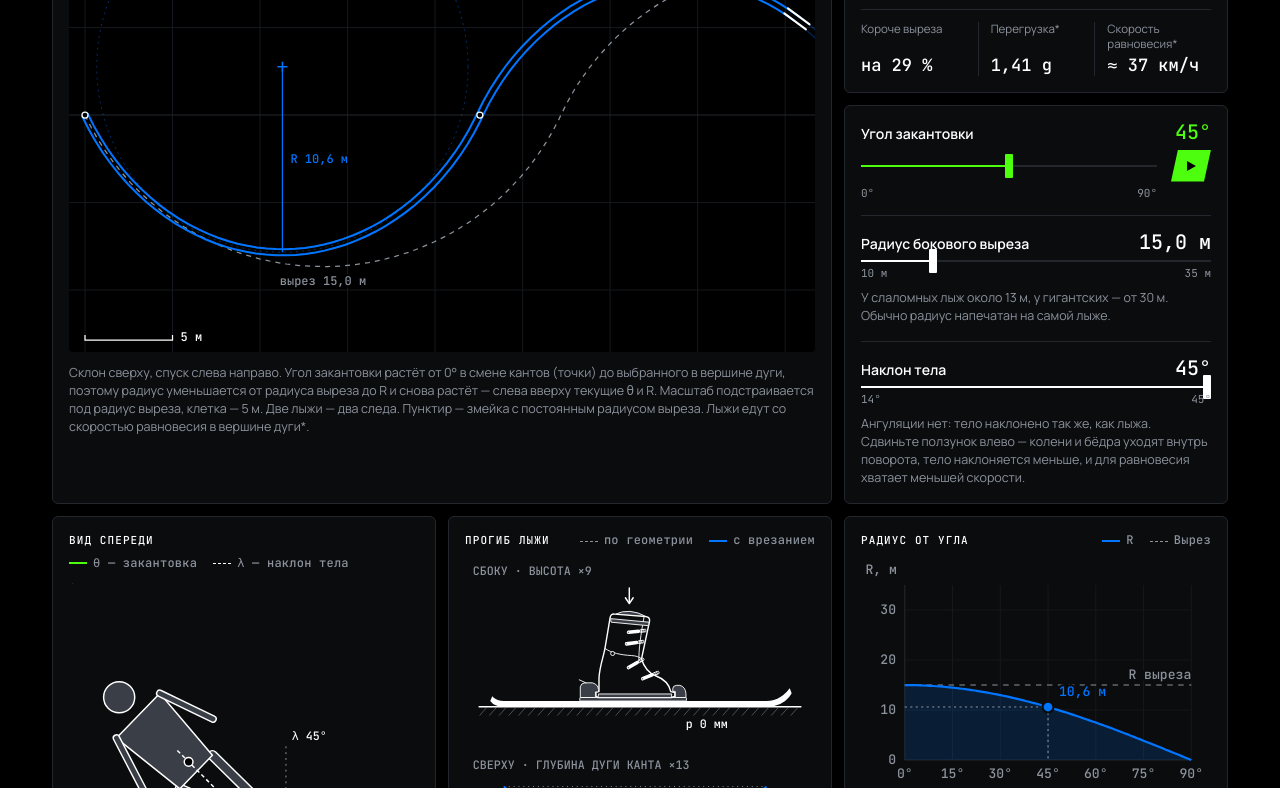
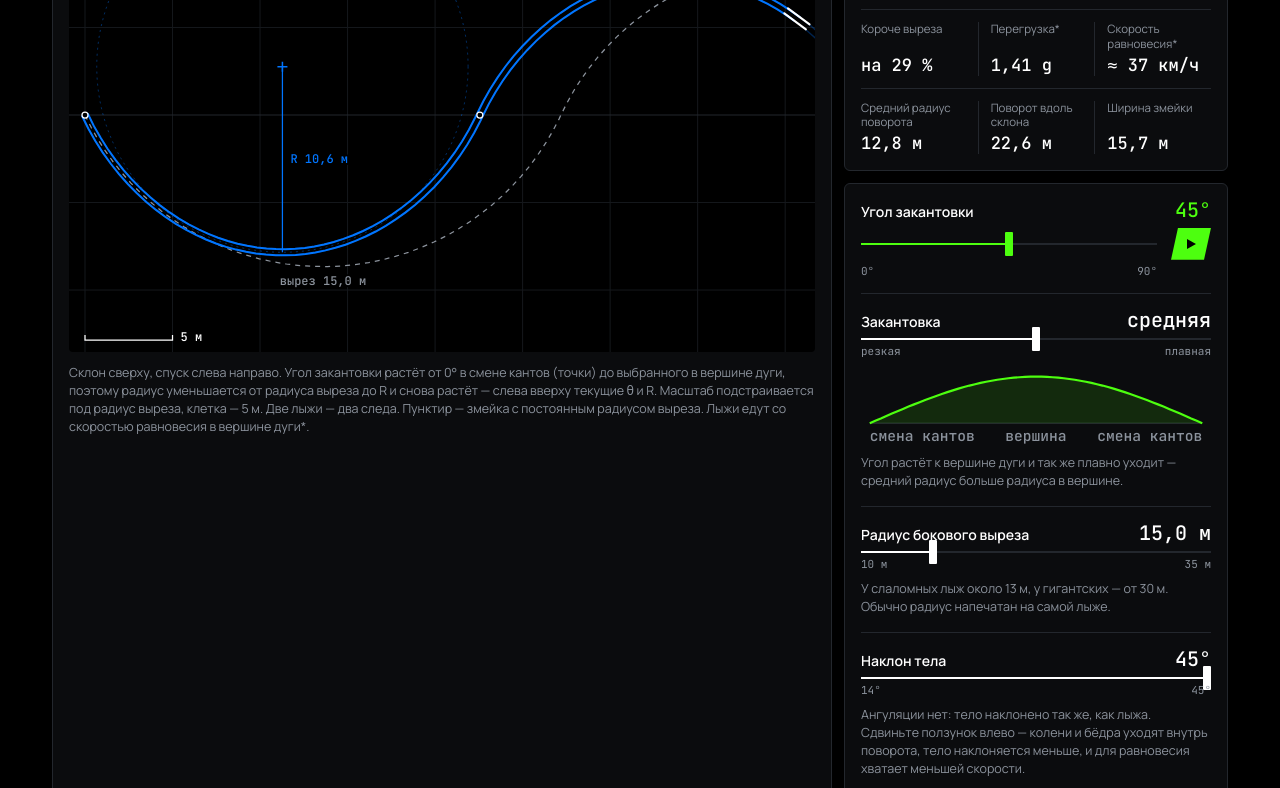
Before and after one commit to antonio-rider-code/riders-turn-radius, a plain HTML site: page index.html in a window 1280 px wide. Shown: the part 319-1107 px from the top of the page. Drawn offline with Linux system fonts and the light colour scheme.

Commit message:
Средний радиус поворота, размер змейки и профиль закантовки
- Большая цифра — радиус в вершине дуги.
- Средний радиус = длина дуги / угол поворота траектории; длина
  поворота вдоль склона и ширина змейки.
- Ползунок «Закантовка: резкая ↔ плавная» с графиком угла за поворот.

Co-Authored-By: Claude Opus 5.5 <noreply@anthropic.com>

```diff
--- a/index.html
+++ b/index.html
@@ -120,6 +120,10 @@ h1 span{color:var(--muted)}
 .ends{display:flex;justify-content:space-between;font:400 11px/1 var(--font-mono);color:var(--muted)}
 .ends.with-btn{padding-right:54px}
 .hint{margin:4px 0 0;font-size:12.5px;line-height:1.45;color:var(--muted)}
+.prof{display:block;width:100%;height:auto;margin-top:2px}
+.prof-line{fill:none;stroke:var(--green);stroke-width:1.5}
+.prof-area{fill:var(--green);fill-opacity:.12}
+.t.sm{font-size:10px}
 .hint.warn{color:var(--fg);border-left:2px solid var(--green);padding-left:8px}
 input[type=range]{--c:var(--fg);--p:50%;-webkit-appearance:none;appearance:none;flex:1;min-width:0;width:100%;height:32px;margin:0;background:transparent;cursor:pointer}
 #angle{--c:var(--green)}
@@ -285,13 +289,18 @@ input[type=range]:focus-visible{outline:2px solid var(--c);outline-offset:4px}
 
     <div class="side">
       <section class="panel readout" aria-labelledby="hR">
-        <div class="phead"><h2 id="hR">Радиус поворота</h2><span>R</span></div>
+        <div class="phead"><h2 id="hR">Радиус в вершине дуги</h2><span>R</span></div>
         <div class="big"><span id="rOut">10,6</span><span class="unit">м</span></div>
         <p class="formula"><b id="fSc">15,0</b> м × cos <b class="g" id="fTh">45</b>° = <b class="bl" id="fR">10,6</b> м<span id="fFlex" hidden> · <span id="fFlexW">с врезанием</span> <b id="fFlexP">0</b> мм — <b class="bl" id="fFlexR">10,6</b> м</span></p>
         <dl class="stats">
           <div><dt>Короче выреза</dt><dd id="sShort">на 29 %</dd></div>
           <div><dt>Перегрузка*</dt><dd id="sG">1,41 g</dd></div>
           <div><dt>Скорость равновесия*</dt><dd id="sV">≈ 37 км/ч</dd></div>
+        </dl>
+        <dl class="stats">
+          <div><dt>Средний радиус поворота</dt><dd id="sAvg">12,8 м</dd></div>
+          <div><dt>Поворот вдоль склона</dt><dd id="sAlong">22,6 м</dd></div>
+          <div><dt>Ширина змейки</dt><dd id="sWidth">15,6 м</dd></div>
         </dl>
       </section>
 
@@ -306,6 +315,20 @@ input[type=range]:focus-visible{outline:2px solid var(--c);outline-offset:4px}
           </div>
           <div class="ends with-btn"><span>0°</span><span id="angleMax">90°</span></div>
           <p class="hint warn" id="angleWarn" hidden></p>
+        </div>
+        <div class="ctrl">
+          <div class="chead"><label for="edgeIn">Закантовка</label><output id="edgeOut" for="edgeIn">средняя</output></div>
+          <input type="range" id="edgeIn" min="0" max="100" step="1" value="50">
+          <div class="ends"><span>резкая</span><span>плавная</span></div>
+          <svg class="prof" viewBox="0 0 240 54" aria-hidden="true">
+            <line class="g-axis" x1="6" y1="40" x2="234" y2="40"/>
+            <path id="edgeArea" class="prof-area"/>
+            <path id="edgeLine" class="prof-line"/>
+            <text class="t sm" x="6" y="52">смена кантов</text>
+            <text class="t sm" x="120" y="52" text-anchor="middle">вершина</text>
+            <text class="t sm" x="234" y="52" text-anchor="end">смена кантов</text>
+          </svg>
+          <p class="hint" id="edgeHint"></p>
         </div>
         <div class="ctrl">
           <div class="chead"><label for="sidecut">Радиус бокового выреза</label><output id="scOut" for="sidecut">15,0 м</output></div>
@@ -413,6 +436,7 @@ input[type=range]:focus-visible{outline:2px solid var(--c);outline-offset:4px}
           <li>Формула одна для лыж и сноуборда. Разница в радиусе выреза: у доски он обычно примерно вдвое меньше, поэтому дуги круче.</li>
           <li><b>Прогиб.</b> С врезанием канта R = L² / (8h), h = d / cos θ + p · tg θ, где L — длина канта, d = L² / (8 · R выреза) — глубина выреза, p — врезание канта под ботинком. При p = 0 это та же формула. Не учтены жёсткость по длине, кручение носка, камбер и рокер.</li>
           <li>Модель идеальная: ведение на канте без проскальзывания. На малых углах <span data-ski="лыжа" data-board="доска">лыжа</span> держит слабо и легко соскальзывает.</li>
+          <li><b>Средний радиус</b> — длина дуги, делённая на угол, на который повернула траектория. Угол закантовки меняется по ходу поворота (ползунок «Закантовка»), поэтому средний радиус больше радиуса в вершине. Направление следа в смене кантов условно 65° к линии спуска, то есть поворот на 130°.</li>
           <li>* Скорость равновесия — при ней наклон тела уравновешивает поворот: медленнее — завалишься внутрь, быстрее — вынесет наружу. Оценка без учёта уклона: v = √(g · R · tg λ), перегрузка = 1 / cos λ, где λ — наклон тела. Без ангуляции λ равен углу закантовки; с ангуляцией тело наклонено меньше, и скорость нужна меньше.</li>
         </ul>
       </div>
@@ -446,10 +470,10 @@ input[type=range]:focus-visible{outline:2px solid var(--c);outline-offset:4px}
   const reduce = matchMedia('(prefers-reduced-motion: reduce)');
 
   // ang — ангуляция, °: насколько угол закантовки больше наклона тела
-  const state = { mode: 'ski', ski: { th: 45, sc: 15, ang: 0, flex: 0 }, board: { th: 45, sc: 8, ang: 0, flex: 0 } };
+  const state = { mode: 'ski', ski: { th: 45, sc: 15, ang: 0, flex: 0, edge: 50 }, board: { th: 45, sc: 8, ang: 0, flex: 0, edge: 50 } };
   try { const m = localStorage.getItem('rs-turn-mode'); if (m === 'ski' || m === 'board') state.mode = m; } catch (e) {}
 
-  const angle = $('angle'), sidecut = $('sidecut'), leanIn = $('lean'), flexIn = $('flexIn'), play = $('play');
+  const angle = $('angle'), sidecut = $('sidecut'), leanIn = $('lean'), flexIn = $('flexIn'), edgeIn = $('edgeIn'), play = $('play');
   let cur = null, last = 0, playing = false, dir = 1;
 
   function calc() {
@@ -461,6 +485,27 @@ input[type=range]:focus-visible{outline:2px solid var(--c);outline-offset:4px}
     const lean = Math.min(st.th, Math.max(lamMin, st.th - st.ang)), lam = lean * RAD;
     const v = Math.sqrt(Math.max(0, G * R * Math.tan(lam)));
     return { m, st, th, R, fx, lean, lam, lamMin, v: isFinite(v) ? v : 0 };
+  }
+
+  /* ---------- профиль закантовки ---------- */
+  // u — доля пути от вершины дуги (0) до смены кантов (1); θ = θmax · cos(π/2 · u^q).
+  // q > 1 — резкая: угол набирается сразу после смены кантов и держится; q < 1 — плавная: максимум только в вершине.
+  // Ползунок 0…100: 0 → q = 6, 50 → q = 1 (косинус), 100 → q = 0,4.
+  const edgeQ = t => (t /= 100) <= 0.5 ? Math.pow(6, 1 - 2 * t) : Math.pow(0.4, 2 * t - 1);
+  const edgeShape = (u, q) => Math.cos(Math.PI / 2 * Math.pow(Math.min(1, Math.max(0, u)), q));
+
+  // Один поворот от смены кантов до смены кантов, в метрах: курс меняется от +PHI до −PHI.
+  // Средний радиус = длина дуги / угол поворота траектории (2·PHI); длина — вдоль линии спуска;
+  // ширина змейки — поперёк склона между вершинами соседних дуг.
+  function turnStats(c) {
+    const q = edgeQ(c.st.edge), n = 600, dpsi = 2 * PHI / n;
+    let s = 0, x = 0, y = 0, ymax = 0;
+    for (let i = 0; i < n; i++) {
+      const psi = PHI - (i + 0.5) * dpsi, th = c.th * edgeShape(Math.abs(psi) / PHI, q);
+      const ds = flexAt(c.st.sc, th, c.st.flex).R * dpsi;
+      s += ds; x += ds * Math.cos(psi); y += ds * Math.sin(psi); ymax = Math.max(ymax, y);
+    }
+    return { avg: s / (2 * PHI), along: x, width: 2 * ymax };
   }
 
   /* ---------- вид сверху: склон и S-образный след ---------- */
@@ -572,7 +617,7 @@ input[type=range]:focus-visible{outline:2px solid var(--c);outline-offset:4px}
     // Угол закантовки по ходу поворота: 0 в смене кантов (курс ±PHI), максимум — в вершине дуги.
     // Радиус в каждой точке — R_выреза × cos θ, поэтому дуга пологая на входе и выходе и крутая в вершине.
     const sc = c.st.sc, thMax = c.th;
-    const thOf = psi => thMax * Math.cos(Math.PI / 2 * Math.min(1, Math.abs(psi) / PHI));
+    const q = edgeQ(c.st.edge), thOf = psi => thMax * edgeShape(Math.abs(psi) / PHI, q);
     const rOf = psi => Math.max(flexAt(sc, thOf(psi), c.st.flex).R * S, 0.5);
     const r = rOf(0);
     track = buildTrack(rOf, thOf);
@@ -985,6 +1030,24 @@ input[type=range]:focus-visible{outline:2px solid var(--c);outline-offset:4px}
     warn.hidden = deg <= real;
     if (deg > real) warn.textContent = `Выше ~${real}° — за пределами реальной техники: ботинок начинает касаться снега, и модель становится условной. На 90° радиус стремится к нулю, а перегрузка без ангуляции — к бесконечности.`;
     $('sV').textContent = '≈ ' + Math.round(c.v * 3.6) + ' км/ч';
+    const ts = turnStats(c);
+    $('sAvg').textContent = f1(ts.avg) + ' м';
+    $('sAlong').textContent = f1(ts.along) + ' м';
+    $('sWidth').textContent = f1(ts.width) + ' м';
+
+    // профиль закантовки за один поворот
+    const q = edgeQ(c.st.edge); let dl = '';
+    for (let i = 0; i <= 60; i++) { const v = i / 60, x = 6 + 228 * v, y = 40 - 32 * edgeShape(Math.abs(2 * v - 1), q); dl += (i ? 'L' : 'M') + x.toFixed(1) + ' ' + y.toFixed(1); }
+    $('edgeLine').setAttribute('d', dl);
+    $('edgeArea').setAttribute('d', dl + 'L234 40L6 40Z');
+    const t = c.st.edge;
+    $('edgeOut').textContent = t < 20 ? 'резкая' : t < 40 ? 'быстрая' : t < 60 ? 'средняя' : t < 80 ? 'плавная' : 'очень плавная';
+    $('edgeHint').textContent = t < 35
+      ? 'Угол набирается сразу после смены кантов и держится — средний радиус близок к радиусу в вершине.'
+      : t <= 65
+        ? 'Угол растёт к вершине дуги и так же плавно уходит — средний радиус больше радиуса в вершине.'
+        : 'Наибольший угол только в самой вершине — поворот заметно шире, чем по радиусу в вершине.';
+    fill(edgeIn);
     $('angleOut').textContent = deg + '°';
     $('scOut').textContent = f1(c.st.sc) + ' м';
     angle.setAttribute('aria-valuetext', deg + ' градусов');
@@ -1018,6 +1081,7 @@ input[type=range]:focus-visible{outline:2px solid var(--c);outline-offset:4px}
     angle.max = m.thMax; angle.value = Math.round(st.th);
     sidecut.min = m.scMin; sidecut.max = m.scMax; sidecut.step = m.scStep; sidecut.value = st.sc;
     flexIn.value = st.flex;
+    edgeIn.value = st.edge;
     $('angleMax').textContent = m.thMax + '°';
     $('scMin').textContent = m.scMin + ' м';
     $('scMax').textContent = m.scMax + ' м';
@@ -1062,6 +1126,7 @@ input[type=range]:focus-visible{outline:2px solid var(--c);outline-offset:4px}
   });
   sidecut.addEventListener('input', () => { state[state.mode].sc = +sidecut.value; render(); });
   flexIn.addEventListener('input', () => { state[state.mode].flex = +flexIn.value; render(); });
+  edgeIn.addEventListener('input', () => { state[state.mode].edge = +edgeIn.value; render(); });
   leanIn.addEventListener('input', () => {
     const st = state[state.mode];
     st.ang = Math.max(0, Math.round(st.th) - +leanIn.value);
```
